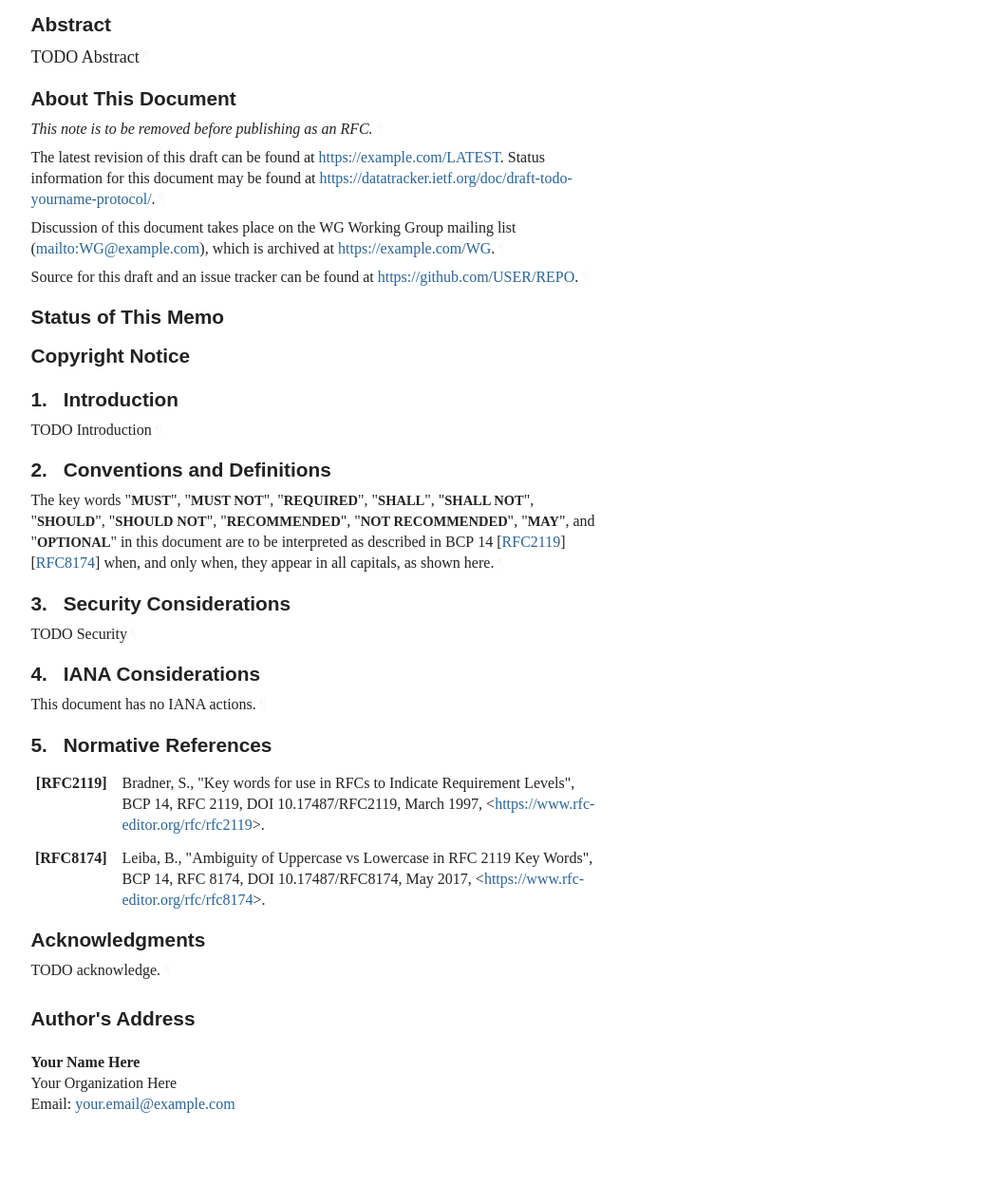
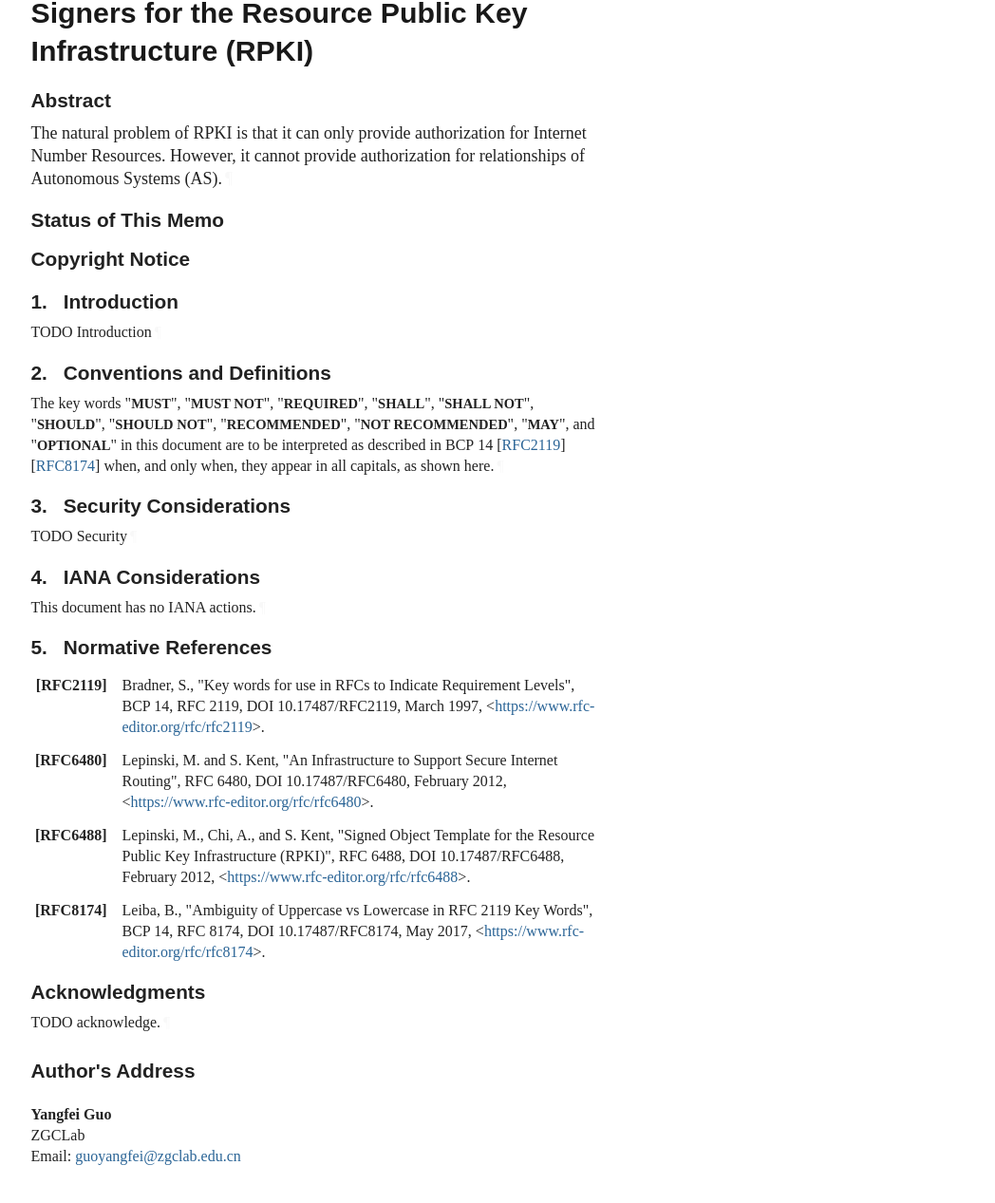
Before and after one commit to FCBGP/rfc6488-update, a plain HTML site: page draft-guo-sidrops-signed-object-multi-signers.html in a window 1280 px wide. Shown: the part 299-1566 px from the top of the page at 95% size, without its empty margins (92-1140 px from the left). Drawn offline with Linux system fonts and the light colour scheme; a web font is replaced by a local one.

Commit message:
Script updating gh-pages from 20e8f4b. [ci skip]

```diff
--- a/draft-todo-yourname-protocol.html
+++ b/draft-guo-sidrops-signed-object-multi-signers.html
@@ -4,16 +4,14 @@
 <meta charset="utf-8">
 <meta content="Common,Latin" name="scripts">
 <meta content="initial-scale=1.0" name="viewport">
-<title>TODO - Your title</title>
-<meta content="Your Name Here" name="author">
+<title>Signed Object Template with Multi Signers for the Resource Public Key Infrastructure (RPKI)</title>
+<meta content="Yangfei Guo" name="author">
 <meta content="
-       TODO Abstract
+       The natural problem of RPKI is that it can only provide authorization for Internet Number Resources. However, it cannot provide authorization for relationships of Autonomous Systems (AS).
     " name="description">
 <meta content="xml2rfc 3.26.0" name="generator">
-<meta content="next generation" name="keyword">
-<meta content="unicorn" name="keyword">
-<meta content="sparkling distributed ledger" name="keyword">
-<meta content="draft-todo-yourname-protocol-latest" name="ietf.draft">
+<meta content="rpki" name="keyword">
+<meta content="draft-guo-sidrops-multi-signers-latest" name="ietf.draft">
 <!-- Generator version information:
   xml2rfc 3.26.0
     Python 3.12.8
@@ -29,7 +27,7 @@
     setuptools 70.3.0
     wcwidth 0.2.13
 -->
-<link href="draft-todo-yourname-protocol.xml" rel="alternate" type="application/rfc+xml">
+<link href="draft-guo-sidrops-signed-object-multi-signers.xml" rel="alternate" type="application/rfc+xml">
 <link href="#copyright" rel="license">
 <style type="text/css">@font-face {
   font-family: 'Lora';
@@ -1045,11 +1043,11 @@ svg :is([fill="white"], [fill^="#fff"]) {
 <table class="ears">
 <thead><tr>
 <td class="left">Internet-Draft</td>
-<td class="center">TODO - Abbreviation</td>
+<td class="center">Multi Signers for RPKI Signed Objects</td>
 <td class="right">February 2025</td>
 </tr></thead>
 <tfoot><tr>
-<td class="left">Here</td>
+<td class="left">Guo</td>
 <td class="center">Expires 18 August 2025</td>
 <td class="right">[Page]</td>
 </tr></tfoot>
@@ -1058,45 +1056,30 @@ svg :is([fill="white"], [fill^="#fff"]) {
 <div id="internal-metadata" class="document-information">
 <dl id="identifiers">
 <dt class="label-workgroup">Workgroup:</dt>
-<dd class="workgroup">WG Working Group</dd>
+<dd class="workgroup">Network Working Group</dd>
 <dt class="label-internet-draft">Internet-Draft:</dt>
-<dd class="internet-draft">draft-todo-yourname-protocol-latest</dd>
+<dd class="internet-draft">draft-guo-sidrops-multi-signers-latest</dd>
 <dt class="label-published">Published:</dt>
 <dd class="published">
 <time datetime="2025-02-14" class="published">14 February 2025</time>
     </dd>
 <dt class="label-intended-status">Intended Status:</dt>
-<dd class="intended-status">Informational</dd>
+<dd class="intended-status">Standards Track</dd>
 <dt class="label-expires">Expires:</dt>
 <dd class="expires"><time datetime="2025-08-18">18 August 2025</time></dd>
 <dt class="label-authors">Author:</dt>
 <dd class="authors">
 <div class="author">
-      <div class="author-name">Y. N. Here</div>
-<div class="org">Your Organization Here</div>
+      <div class="author-name">Y. Guo</div>
+<div class="org">ZGCLab</div>
 </div>
 </dd>
 </dl>
 </div>
-<h1 id="title">TODO - Your title</h1>
+<h1 id="title">Signed Object Template with Multi Signers for the Resource Public Key Infrastructure (RPKI)</h1>
 <section id="section-abstract">
       <h2 id="abstract"><a href="#abstract" class="selfRef">Abstract</a></h2>
-<p id="section-abstract-1">TODO Abstract<a href="#section-abstract-1" class="pilcrow">¶</a></p>
-</section>
-<section class="note rfcEditorRemove" id="section-note.1">
-      <h2 id="name-about-this-document">
-<a href="#name-about-this-document" class="section-name selfRef">About This Document</a>
-      </h2>
-<p id="section-note.1-1">This note is to be removed before publishing as an RFC.<a href="#section-note.1-1" class="pilcrow">¶</a></p>
-<p id="section-note.1-2">
-        The latest revision of this draft can be found at <span><a href="https://example.com/LATEST">https://example.com/LATEST</a></span>.
-        Status information for this document may be found at <span><a href="https://datatracker.ietf.org/doc/draft-todo-yourname-protocol/">https://datatracker.ietf.org/doc/draft-todo-yourname-protocol/</a></span>.<a href="#section-note.1-2" class="pilcrow">¶</a></p>
-<p id="section-note.1-3">
-        Discussion of this document takes place on the
-        WG Working Group mailing list (<span><a href="mailto:WG@example.com">mailto:WG@example.com</a></span>),
-        which is archived at <span><a href="https://example.com/WG">https://example.com/WG</a></span>.<a href="#section-note.1-3" class="pilcrow">¶</a></p>
-<p id="section-note.1-4">Source for this draft and an issue tracker can be found at
-        <span><a href="https://github.com/USER/REPO">https://github.com/USER/REPO</a></span>.<a href="#section-note.1-4" class="pilcrow">¶</a></p>
+<p id="section-abstract-1">The natural problem of RPKI is that it can only provide authorization for Internet Number Resources. However, it cannot provide authorization for relationships of Autonomous Systems (AS).<a href="#section-abstract-1" class="pilcrow">¶</a></p>
 </section>
 <div id="status-of-memo">
 <section id="section-boilerplate.1">
@@ -1216,6 +1199,14 @@ appear in all capitals, as shown here.<a href="#section-2-1" class="pilcrow">¶<
       <dd>
 <span class="refAuthor">Bradner, S.</span>, <span class="refTitle">"Key words for use in RFCs to Indicate Requirement Levels"</span>, <span class="seriesInfo">BCP 14</span>, <span class="seriesInfo">RFC 2119</span>, <span class="seriesInfo">DOI 10.17487/RFC2119</span>, <time datetime="1997-03" class="refDate">March 1997</time>, <span>&lt;<a href="https://www.rfc-editor.org/rfc/rfc2119">https://www.rfc-editor.org/rfc/rfc2119</a>&gt;</span>. </dd>
 <dd class="break"></dd>
+<dt id="RFC6480">[RFC6480]</dt>
+      <dd>
+<span class="refAuthor">Lepinski, M.</span> and <span class="refAuthor">S. Kent</span>, <span class="refTitle">"An Infrastructure to Support Secure Internet Routing"</span>, <span class="seriesInfo">RFC 6480</span>, <span class="seriesInfo">DOI 10.17487/RFC6480</span>, <time datetime="2012-02" class="refDate">February 2012</time>, <span>&lt;<a href="https://www.rfc-editor.org/rfc/rfc6480">https://www.rfc-editor.org/rfc/rfc6480</a>&gt;</span>. </dd>
+<dd class="break"></dd>
+<dt id="RFC6488">[RFC6488]</dt>
+      <dd>
+<span class="refAuthor">Lepinski, M.</span>, <span class="refAuthor">Chi, A.</span>, and <span class="refAuthor">S. Kent</span>, <span class="refTitle">"Signed Object Template for the Resource Public Key Infrastructure (RPKI)"</span>, <span class="seriesInfo">RFC 6488</span>, <span class="seriesInfo">DOI 10.17487/RFC6488</span>, <time datetime="2012-02" class="refDate">February 2012</time>, <span>&lt;<a href="https://www.rfc-editor.org/rfc/rfc6488">https://www.rfc-editor.org/rfc/rfc6488</a>&gt;</span>. </dd>
+<dd class="break"></dd>
 <dt id="RFC8174">[RFC8174]</dt>
     <dd>
 <span class="refAuthor">Leiba, B.</span>, <span class="refTitle">"Ambiguity of Uppercase vs Lowercase in RFC 2119 Key Words"</span>, <span class="seriesInfo">BCP 14</span>, <span class="seriesInfo">RFC 8174</span>, <span class="seriesInfo">DOI 10.17487/RFC8174</span>, <time datetime="2017-05" class="refDate">May 2017</time>, <span>&lt;<a href="https://www.rfc-editor.org/rfc/rfc8174">https://www.rfc-editor.org/rfc/rfc8174</a>&gt;</span>. </dd>
@@ -1237,11 +1228,11 @@ appear in all capitals, as shown here.<a href="#section-2-1" class="pilcrow">¶<
 <a href="#name-authors-address" class="section-name selfRef">Author's Address</a>
       </h2>
 <address class="vcard">
-        <div dir="auto" class="left"><span class="fn nameRole">Your Name Here</span></div>
-<div dir="auto" class="left"><span class="org">Your Organization Here</span></div>
+        <div dir="auto" class="left"><span class="fn nameRole">Yangfei Guo</span></div>
+<div dir="auto" class="left"><span class="org">ZGCLab</span></div>
 <div class="email">
 <span>Email:</span>
-<a href="mailto:your.email@example.com" class="email">your.email@example.com</a>
+<a href="mailto:guoyangfei@zgclab.edu.cn" class="email">guoyangfei@zgclab.edu.cn</a>
 </div>
 </address>
 </section>
```
Also changed, not shown: index.html (+4 -4 lines), draft-guo-sidrops-signed-object-multi-signers.txt.
